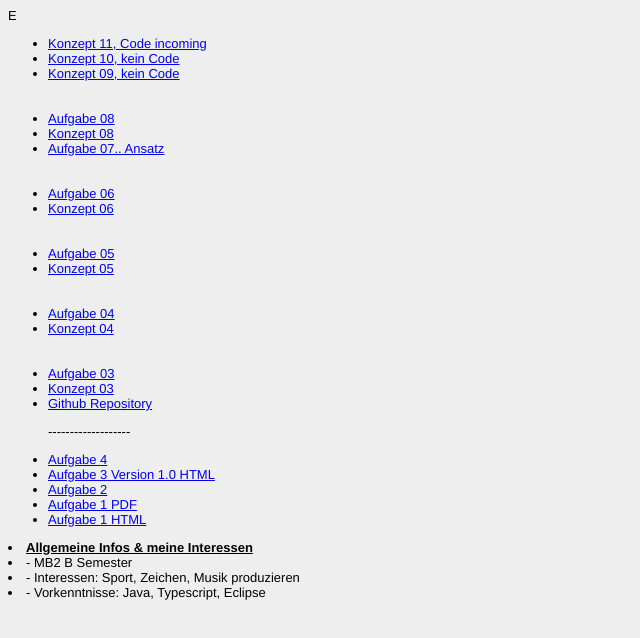
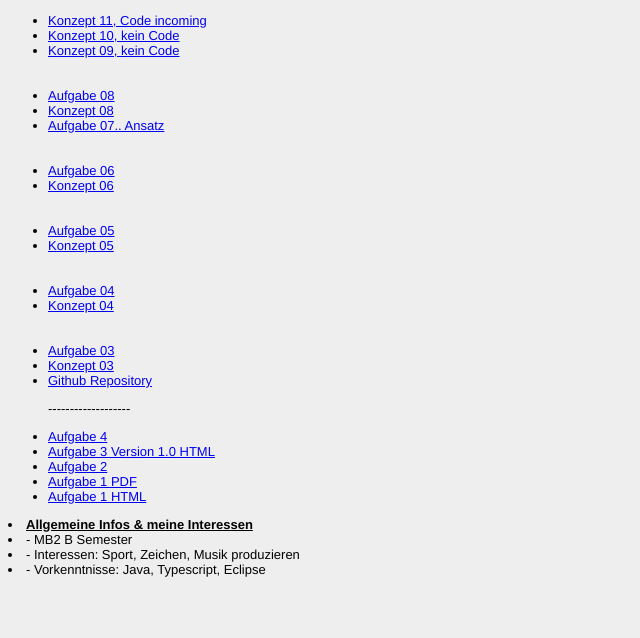
Before and after one commit to weiberta/EIA2, a website: page Steckbrief/steckbrief.htm in a window 1280 px wide. Shown: the whole page, without its empty margins (0-640 px from the left). Drawn offline with Linux system fonts and the light colour scheme.

Commit message:
Update steckbrief.htm

```diff
--- a/Steckbrief/steckbrief.htm
+++ b/Steckbrief/steckbrief.htm
@@ -13,9 +13,7 @@ body {
 </head>
 
 <body>
-
- E
-<ul>    <li> <a href="https://weiberta.github.io/EIA2/L09Aufgabe/Konzept/L11.pdf " target="_blank">Konzept 11, Code incoming </a> </li>
+<ul>    <li> <a href="https://weiberta.github.io/EIA2/ " target="_blank">Konzept 11, Code incoming </a> </li>
         <li> <a href="https://weiberta.github.io/EIA2/L09Aufgabe/L10.pdf" target="_blank">Konzept 10, kein Code</a> </li>
 	<li> <a href="https://weiberta.github.io/EIA2/L09Aufgabe/Konzept/Dok9.pdf" target="_blank">Konzept 09, kein Code</a> </li>
 	<br> </br>
```
